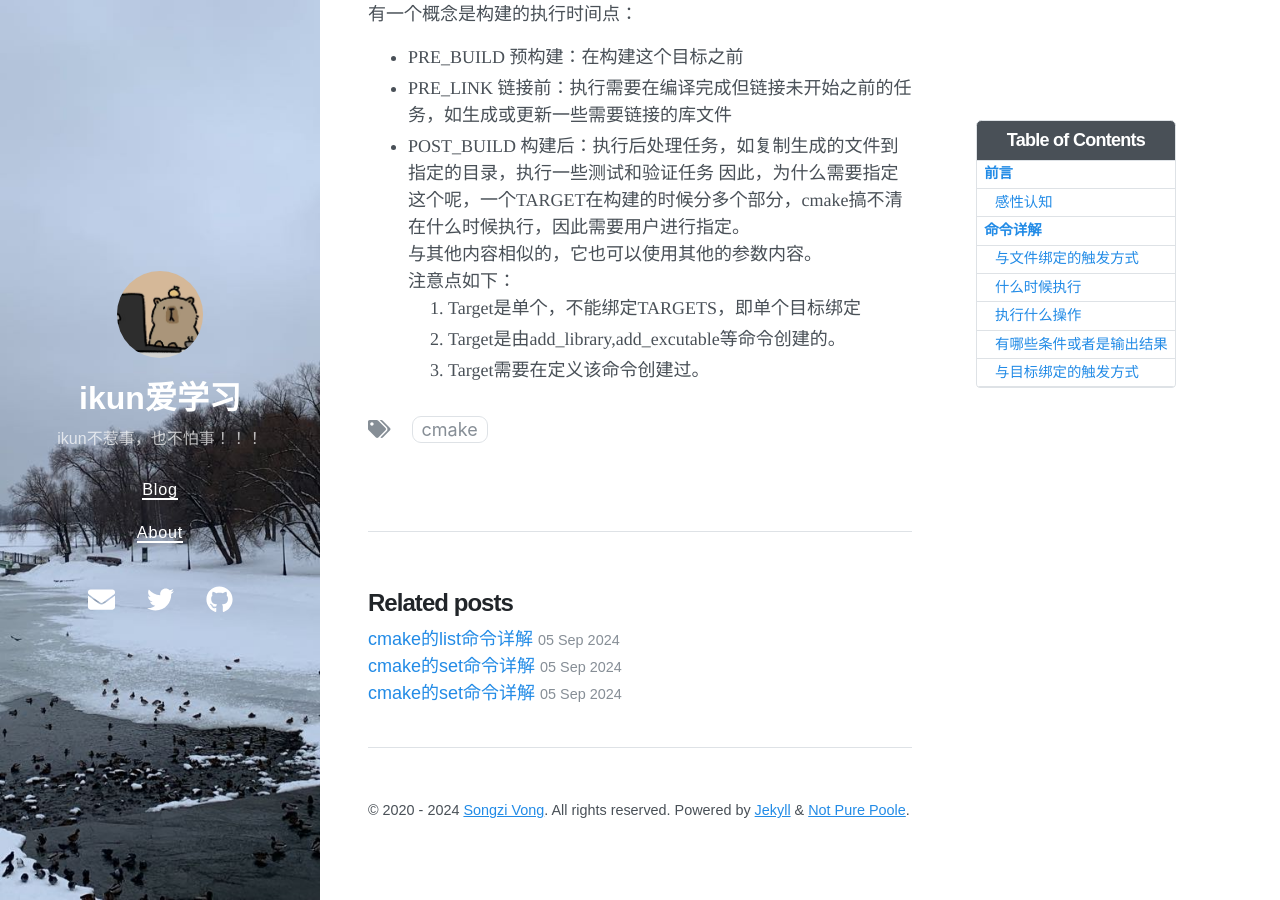
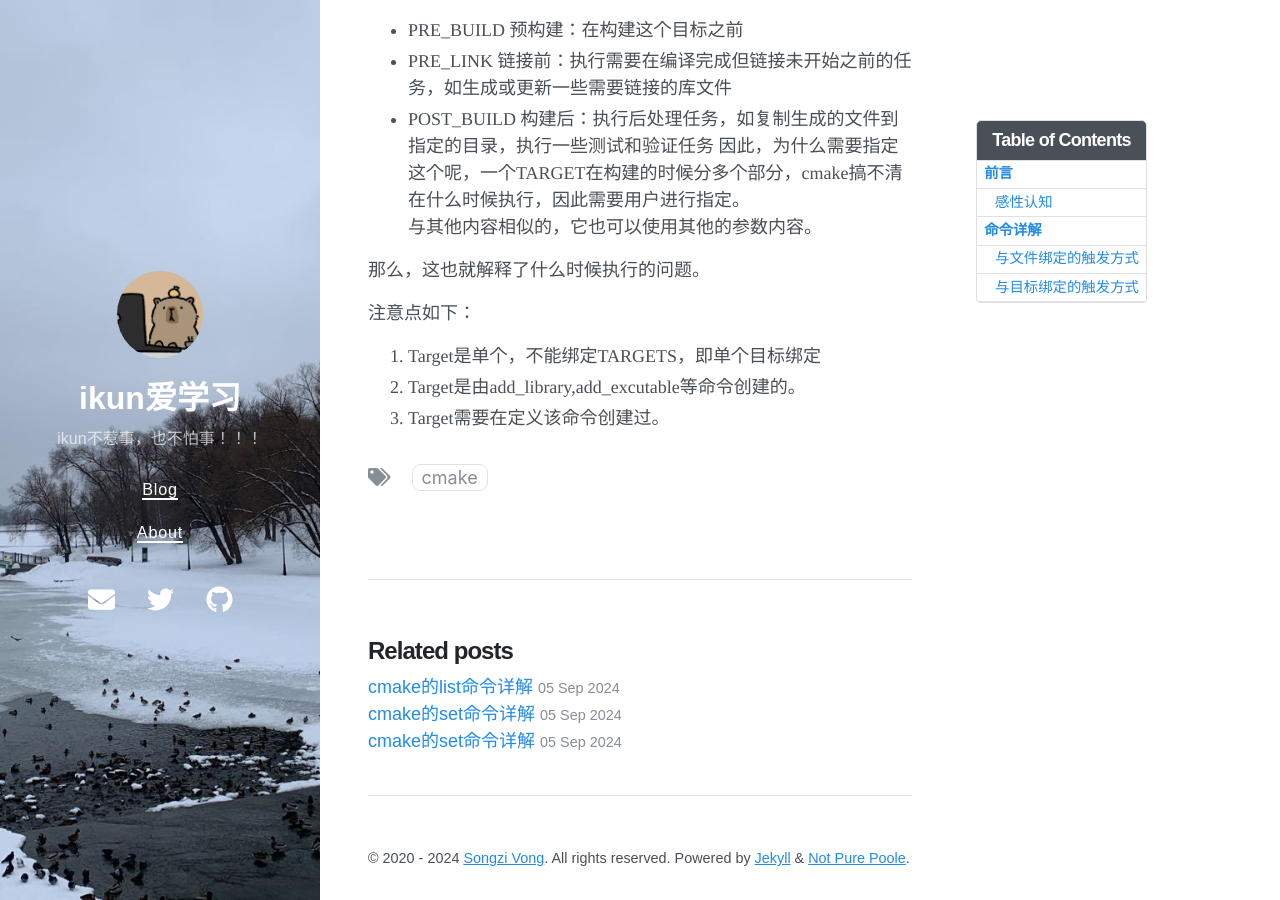
Before and after one commit to SuperIkunFan/SuperIkunFan.github.io, a Jekyll site: the page built from _posts/2024-09-06-cmake的add_custom_command命令.md, in a window 1280 px wide and 900 px high, scrolled down 3731 px. Built offline with Jekyll 4.4.1, drawn with Linux system fonts in a browser that asks for light colours; nearby versions of some CDN libraries.

Commit message:
补充内容

```diff
--- a/_posts/2024-09-06-cmake的add_custom_command命令.md
+++ b/_posts/2024-09-06-cmake的add_custom_command命令.md
@@ -52,18 +52,18 @@ add_custom_command(OUTPUT output1 [output2 ...]
 
 针对这个命令，我们需要搞清楚三个问题，什么时候被执行，执行什么操作，执行时还需要哪些条件限定以及结果。
 
-### 什么时候执行
+#### 什么时候执行
 它是由OUTPUT决定的，它的后面紧接着的一堆文件，当这些文件被需要时，这条命令就会被执行。
 + 当这个OUTPUT输出的文件被当做其他的TARGET直接或者是间接的被使用时，它就像是makefile中的依赖一样，就会被执行。
 + 待续...
 
-### 执行什么操作
+#### 执行什么操作
 `COMMAND command1 [ARGS] [args1...]` 决定了执行什么操作。
 
 * 当执行一些常规的命令时，例如拷贝，打印这些时，可以使用cmake提供的命令，达到跨平台的目的，COMMAND ${CMAKE_COMMAND} -E 命令 参数...，在命令行终端中使用cmake -E 查看当前支持哪些操作。
 * 执行python的命令
 * 执行与平台相关的命令
-### 有哪些条件或者是输出结果
+#### 有哪些条件或者是输出结果
 其他的在上面已经说明了，值得一提的是BYPRODUCTS选项，这个表示命令的执行完毕之后的副产品，它并不会直接触发整个命令是否被执行。因此可以利用它表征命令执行的情况，包括什么时候执行，执行的结果是怎样等等。
 
 ### 与目标绑定的触发方式
@@ -73,6 +73,9 @@ add_custom_command(OUTPUT output1 [output2 ...]
 * POST_BUILD 构建后：执行后处理任务，如复制生成的文件到指定的目录，执行一些测试和验证任务
 因此，为什么需要指定这个呢，一个TARGET在构建的时候分多个部分，cmake搞不清在什么时候执行，因此需要用户进行指定。
 与其他内容相似的，它也可以使用其他的参数内容。
+
+那么，这也就解释了什么时候执行的问题。
+
 注意点如下：
 1. Target是单个，不能绑定TARGETS，即单个目标绑定
 2. Target是由add_library,add_excutable等命令创建的。
```
